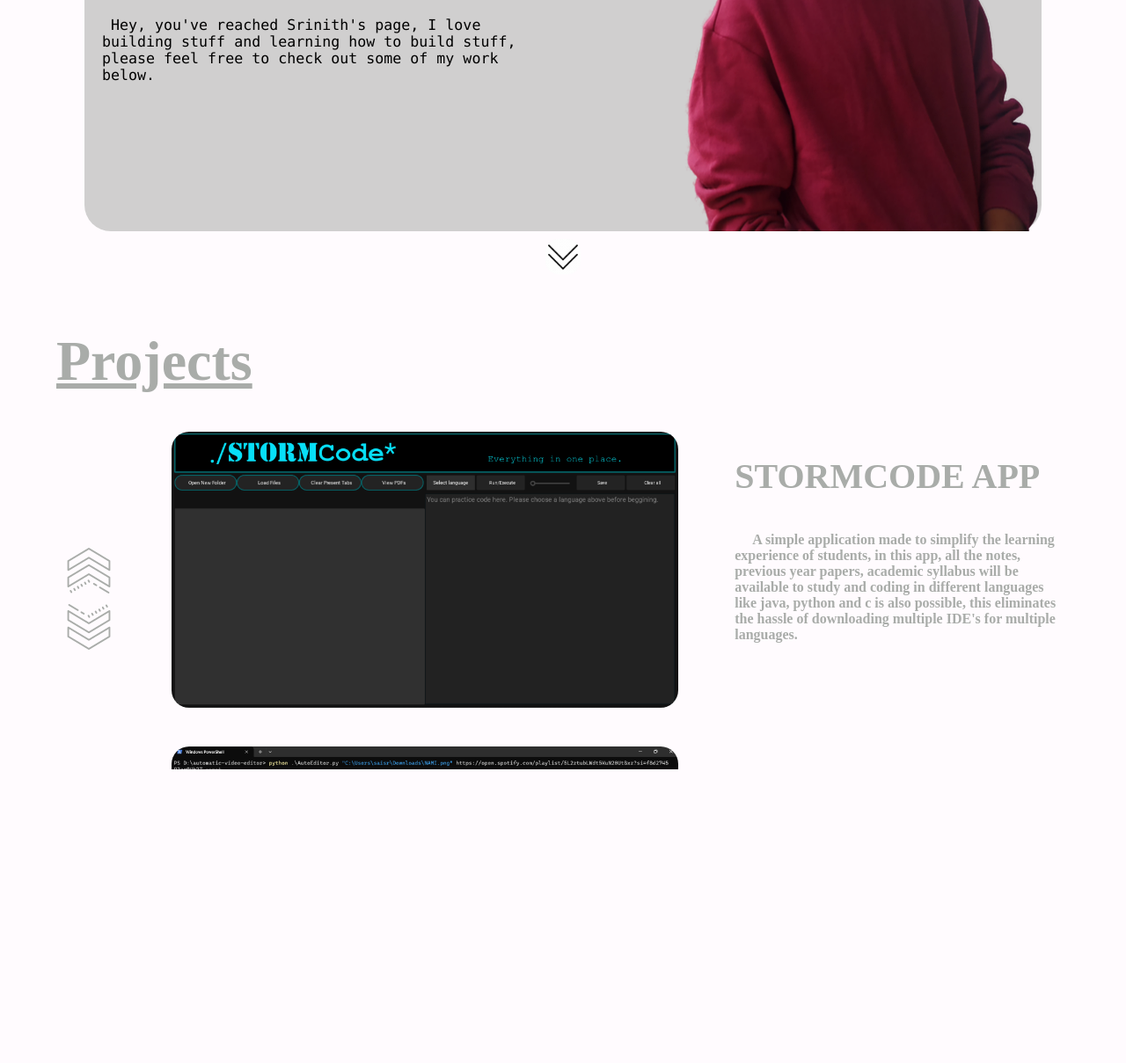
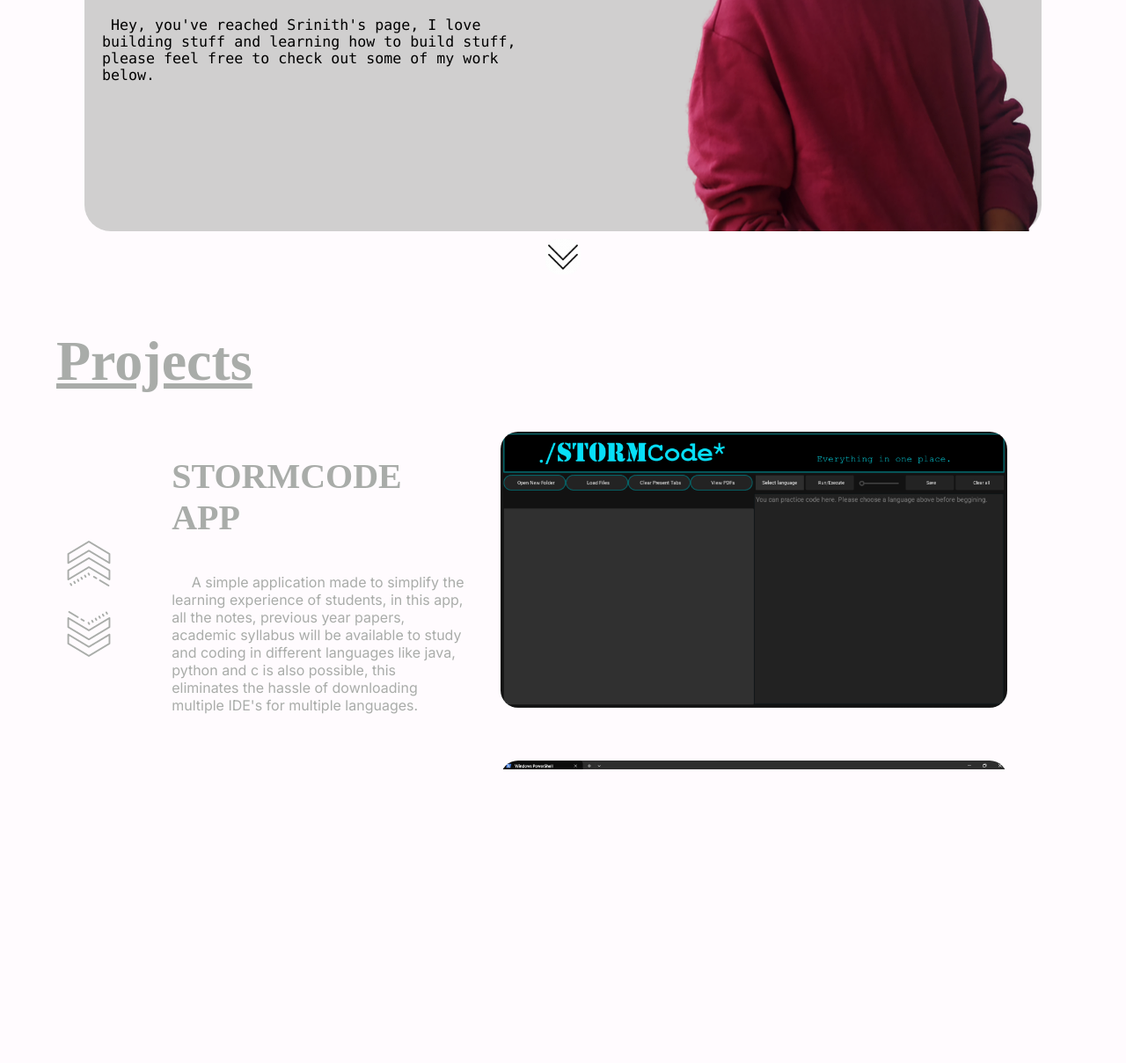
Before and after one commit to agent-storm/profile-page, a plain HTML site: page public/index.html in a window 1280 px wide. Shown: the part 461-1670 px from the top of the page at 88% size. Drawn offline with Linux system fonts and the light colour scheme.

Commit message:
Reorganized some stuff

```diff
--- a/public/index.html
+++ b/public/index.html
@@ -4,6 +4,7 @@
     <meta charset="UTF-8">
     <meta name="viewport" content="width=device-width, initial-scale=1.0">
     <title>STORM</title>
+	<link href='https://fonts.googleapis.com/css?family=Inter' rel='stylesheet'>
 		<script src="https://www.gstatic.com/firebasejs/7.16.1/firebase-app.js"></script>
 		<script type="module">
 			// Import the functions you need from the SDKs you need
@@ -49,19 +50,18 @@
 	</div>
 	<div class="projects-container-div" id="projects-container-div">
 			<div class="scroll-btns-div">
-				<a onclick="ProjectScroll('up')"><img src="assets\icons8-chevron-up-60.png" ></a>
-				<a onclick="ProjectScroll('down')"><img src="assets\icons8-chevron-down-60.png"></a>
+				<a onclick="ProjectScroll('up')" class="project-up-down-btns" id="project-up-btn"><img src="assets\icons8-chevron-up-60.png" ></a>
+				<a onclick="ProjectScroll('down')" class="project-up-down-btns" id="project-down-btn"><img src="assets\icons8-chevron-down-60.png"></a>
 			</div>
 			<div class="projects-scrolling-div" id="projects-scrolling-div">
 				<div class="projects-container" id="stormcode-app">
-						<div class="project-image-div"><img src="assets\stormcode-pic.png" class="project-img" id="project-image" ></div>
 					<div class="project-description-div">
 						<h1 class="project-title-name">STORMCODE APP</h1>
 						<h2 class="project-description">&nbsp;&nbsp;&nbsp;&nbsp;&nbsp;A simple application made to simplify the learning experience of students, in this app, all the notes, previous year papers, academic syllabus will be available to study and coding in different languages like java, python and c is also possible, this eliminates the  hassle of downloading multiple IDE's for multiple languages.</h2>
 					</div>
+					<div class="project-image-div"><img src="assets\stormcode-pic.png" class="project-img" id="project-image" ></div>
 				</div>
 				<div class="projects-container" id="auto-vid-editor">
-					<div class="project-image-div"><img src="assets\auto-videditor-pic.png" class="project-img" id="project-image" ></div>
 					<div class="project-description-div">
 						<h1 class="project-title-name">AUTOMATIC-VIDEO-EDITOR</h1>
 						<h2 class="project-description">&nbsp;&nbsp;&nbsp;&nbsp;&nbsp;A simple Terminal based application that takes a image and audio file/spotify playlist link and outputs a video of desired length in mp4 format.
@@ -69,21 +69,22 @@
 							The output file is saved in mp3 form and the length of the video is equal to the length of mp3 file
 							or the spotify playlist.</h2>
 					</div>
+					<div class="project-image-div"><img src="assets\auto-videditor-pic.png" class="project-img" id="project-image" ></div>
 				</div>
 				<div class="projects-container" id="score-scrapper">
-					<div class="project-image-div"><img src="assets\score-scrapper-pic.png" class="project-img" id="project-image" ></div>
 					<div class="project-description-div">
 						<h1 class="project-title-name">SCORES-SCRAPPER</h1>
 						<h2 class="project-description">&nbsp;&nbsp;&nbsp;&nbsp;&nbsp;The main goal of the project is to return a file(s) containing data about the contest held by codechef known as STARTERS. Basically by usuing selenium I can get the contest rankings site and choose my college as the filter, then by using Beautiful Soup (Python) I can get the raw HTML data and process it furhter for my needs, then finally by using xlsxwriter I can store the data in the form of xlsx sheets for each Division of the contest.</h2>
 					</div>
+					<div class="project-image-div"><img src="assets\score-scrapper-pic.png" class="project-img" id="project-image" ></div>
 				</div>
 				<!-- If adding a new project remember to updatet the JS file @ProjectScroll() -->
 				<div class="projects-container" id="cal-set">
-					<div class="project-image-div"><img src="assets\cal-set-pic.png" class="project-img" id="project-image" ></div>
 					<div class="project-description-div">
 						<h1 class="project-title-name">CAL-SET</h1>
 						<h2 class="project-description">&nbsp;&nbsp;&nbsp;&nbsp;&nbsp;Cal-set is a web app that can be used to selectively get data about the contests held by various hosts such as Codechef, CodeForces, HackerRank, Leet code, etc. Ultimatly the app should be able to craete a event and upload it to your google calander for each contest so that you get notified when a contest is about to be held.</h2>
 					</div>
+					<div class="project-image-div"><img src="assets\cal-set-pic.png" class="project-img" id="project-image" ></div>
 				</div>
 			</div>
 	</div>
--- a/public/profile.css
+++ b/public/profile.css
@@ -101,6 +101,18 @@ body{
     height: 100%;
     margin-right:5vw;
 }
+.project-up-down-btns {
+    transition: 0.5s;
+}
+.project-up-down-btns:hover {
+    transform: scale(1.09);
+}
+#project-up-btn {
+    margin-bottom: 1vh;
+}
+#project-down-btn {
+    margin-top: 1vh;
+}
 .projects-scrolling-div {
     display: flex;
     flex-direction: column;
@@ -114,6 +126,7 @@ body{
     font-size: 5vw;
     color: #A9ACA9;
 }
+
 .projects-container {
     display: flex;
     flex-direction: row;
@@ -138,8 +151,10 @@ body{
 .project-description-div {
     display:flex;
     flex-direction: column;
+    justify-content: center;
     width: 100%;
     height:100%;
+    margin-right:3vw;
 }
 /* .calset-login-btn {
     width:30%;
@@ -154,6 +169,8 @@ body{
 .project-description {
     color:#A9ACA9;
     font-size: 2vh;
+    font-family: "Inter";
+    font-weight: 400;
 }
 #testing {
     display: flex;
```
Lines whose indentation alone changed are shown as unchanged.
